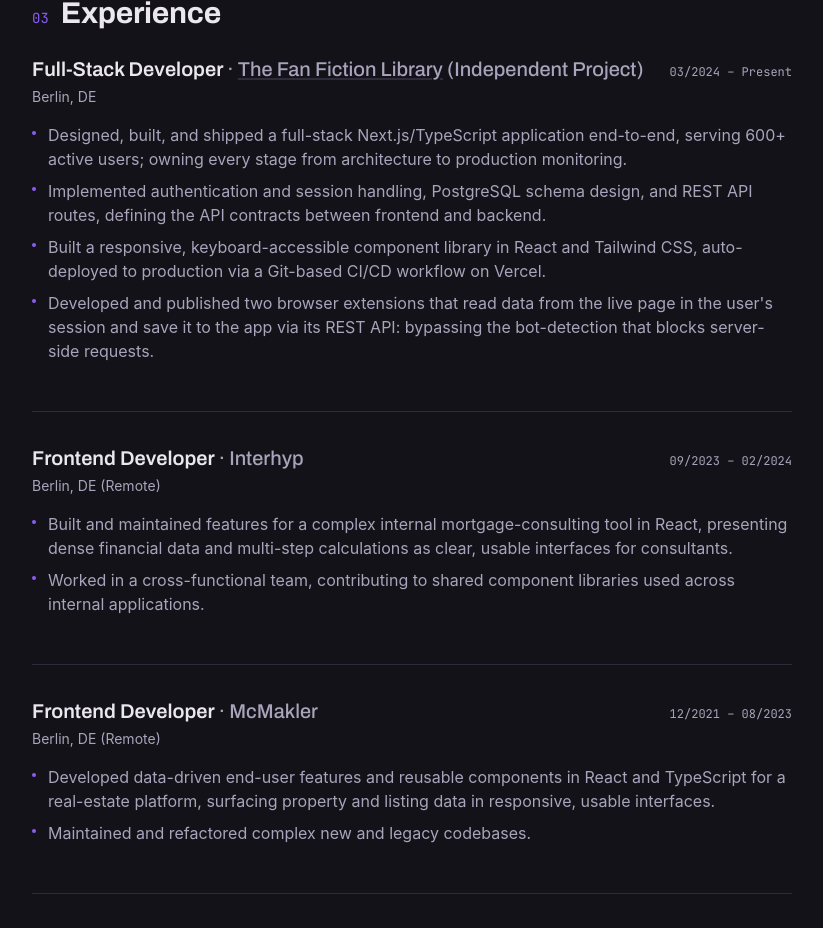
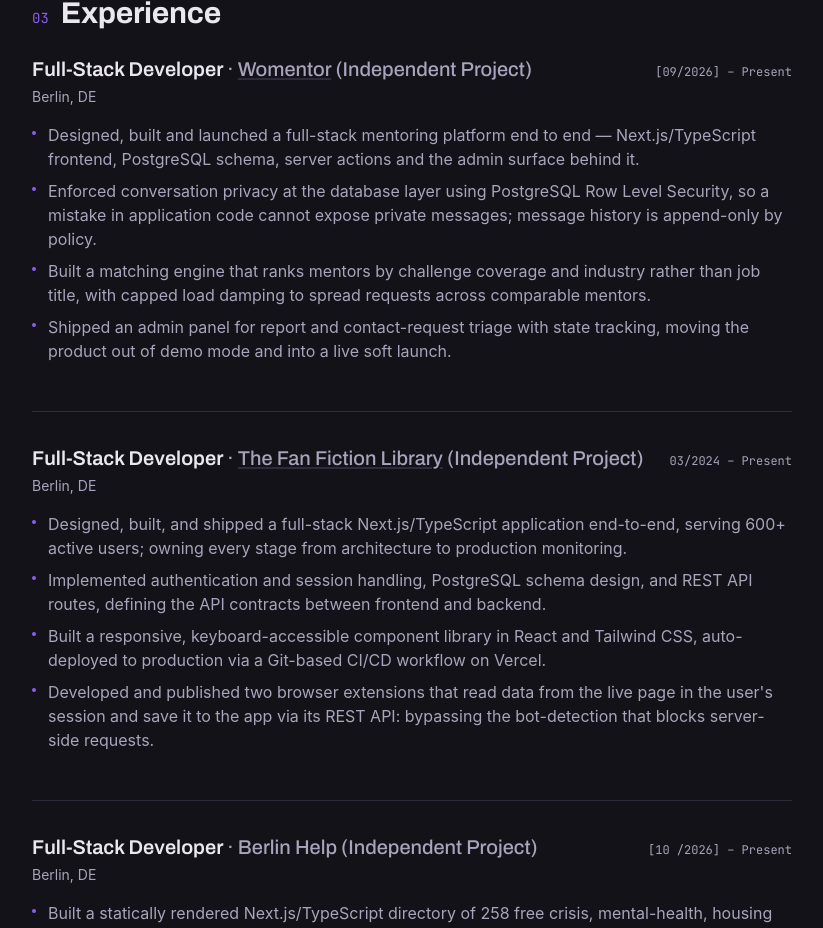
Before and after one commit to dganit-ber/dgan.it, a Next.js app: page /cv in a window 1280 px wide. Shown: the part 1119-2047 px from the top of the page, without its empty margins (400-1223 px from the left). Built offline with nearby package versions, Linux system fonts and the light colour scheme.

Commit message:
new hero

```diff
--- a/src/app/site.config.ts
+++ b/src/app/site.config.ts
@@ -76,7 +76,14 @@
   ],
 
   companies: [
+    // Own products first, then employers. `domain` drives the favicon;
+    // `mark` is the monogram fallback when there's no domain or the icon
+    // fails to load.
+    { name: 'Womentor', mark: 'WM', domain: 'womentor.net' },
     { name: 'The Fan Fiction Library', mark: 'FL', domain: 'ff-library.com' },
+    // No public domain yet — falls back to the monogram badge. Add it here
+    // once Berlin Help is deployed.
+    { name: 'Berlin Help', mark: 'BH', domain: null },
     { name: 'Interhyp', mark: 'IH', domain: 'interhyp.de' },
     { name: 'McMakler', mark: 'MM', domain: 'mcmakler.de' },
     { name: 'Hochfrequenz', mark: 'HF', domain: 'hochfrequenz.de' },
@@ -192,6 +199,21 @@
     experience: [
       {
         role: 'Full-Stack Developer',
+        company: 'Womentor',
+        companyUrl: 'https://womentor.net',
+        companyNote: 'Independent Project',
+        // TODO: real start date.
+        period: '[09/2026] – Present',
+        location: 'Berlin, DE',
+        bullets: [
+          'Designed, built and launched a full-stack mentoring platform end to end — Next.js/TypeScript frontend, PostgreSQL schema, server actions and the admin surface behind it.',
+          'Enforced conversation privacy at the database layer using PostgreSQL Row Level Security, so a mistake in application code cannot expose private messages; message history is append-only by policy.',
+          'Built a matching engine that ranks mentors by challenge coverage and industry rather than job title, with capped load damping to spread requests across comparable mentors.',
+          'Shipped an admin panel for report and contact-request triage with state tracking, moving the product out of demo mode and into a live soft launch.',
+        ],
+      },
+      {
+        role: 'Full-Stack Developer',
         company: 'The Fan Fiction Library',
         companyUrl: 'https://ff-library.com',
         companyNote: 'Independent Project',
@@ -202,6 +224,22 @@
           'Implemented authentication and session handling, PostgreSQL schema design, and REST API routes, defining the API contracts between frontend and backend.',
           'Built a responsive, keyboard-accessible component library in React and Tailwind CSS, auto-deployed to production via a Git-based CI/CD workflow on Vercel.',
           "Developed and published two browser extensions that read data from the live page in the user's session and save it to the app via its REST API: bypassing the bot-detection that blocks server-side requests.",
+        ],
+      },
+      {
+        role: 'Full-Stack Developer',
+        company: 'Berlin Help',
+        // TODO: add the URL once it's deployed publicly.
+        companyUrl: null,
+        companyNote: 'Independent Project',
+        // TODO: real start date.
+        period: '[10 /2026] – Present',
+        location: 'Berlin, DE',
+        bullets: [
+          'Built a statically rendered Next.js/TypeScript directory of 258 free crisis, mental-health, housing and social support services across 15 topics and 12 Berlin districts, with no database or CMS.',
+          'Designed the information architecture around two questions someone in crisis can answer — where they are and what has gone wrong — instead of a search box that assumes German service vocabulary.',
+          'Modelled data provenance explicitly: every entry carries its last-verified date, and entries drawn from older official lists are flagged rather than presented as current.',
+          'Android app in development, bundling the full directory for offline use.',
         ],
       },
       {
@@ -348,11 +386,11 @@
     key: 'ff-library',
     title: 'ff-library',
     href: '/projects/ff-library',
-    status: { label: 'Live · 4 yrs', tone: 'live' },
+    status: { label: 'Live · 3 yrs', tone: 'live' },
     lede: 'A reading list and browser extension for Archive of Our Own, run solo. 700+ registered users, 115k+ entries indexed.',
     panel: {
       kind: 'changelog',
-      label: 'Four years of upkeep',
+      label: 'Three years of upkeep - Solo',
       entries: [
         {
           sign: 'removed',
```
